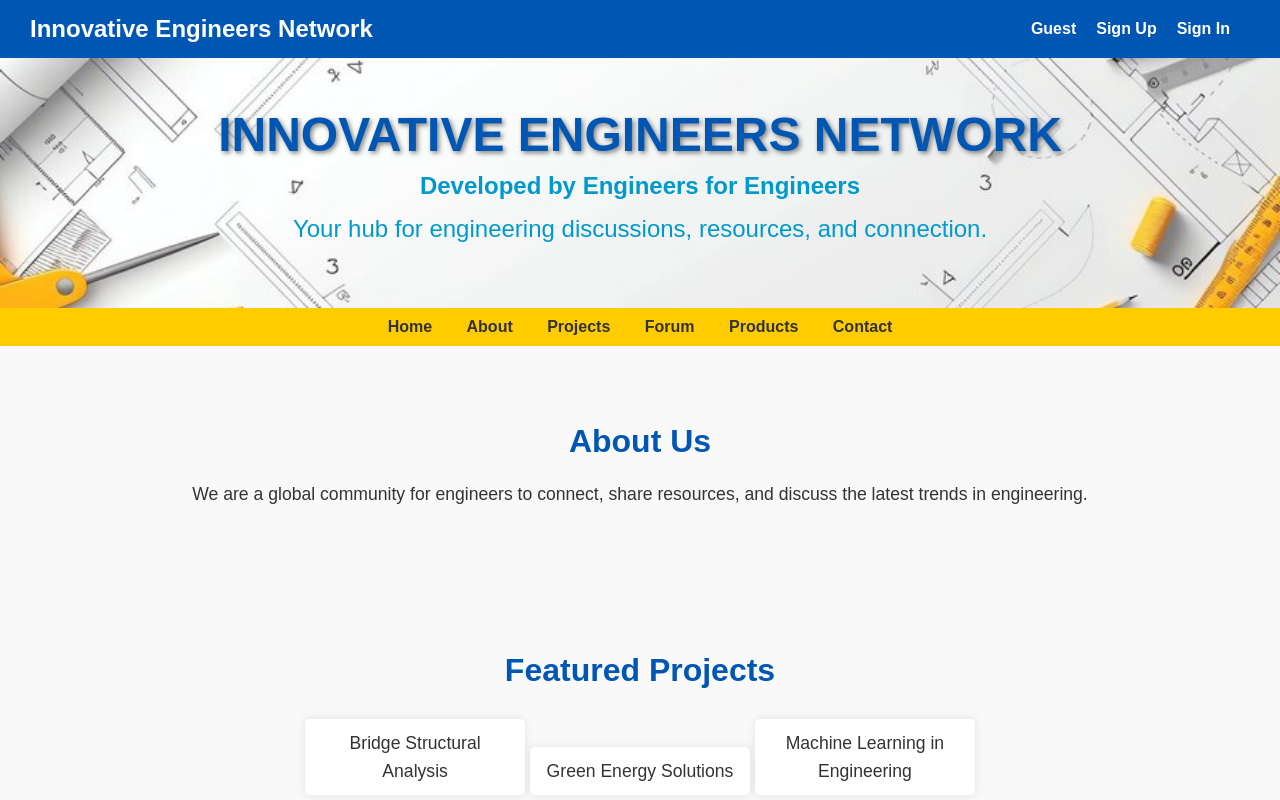
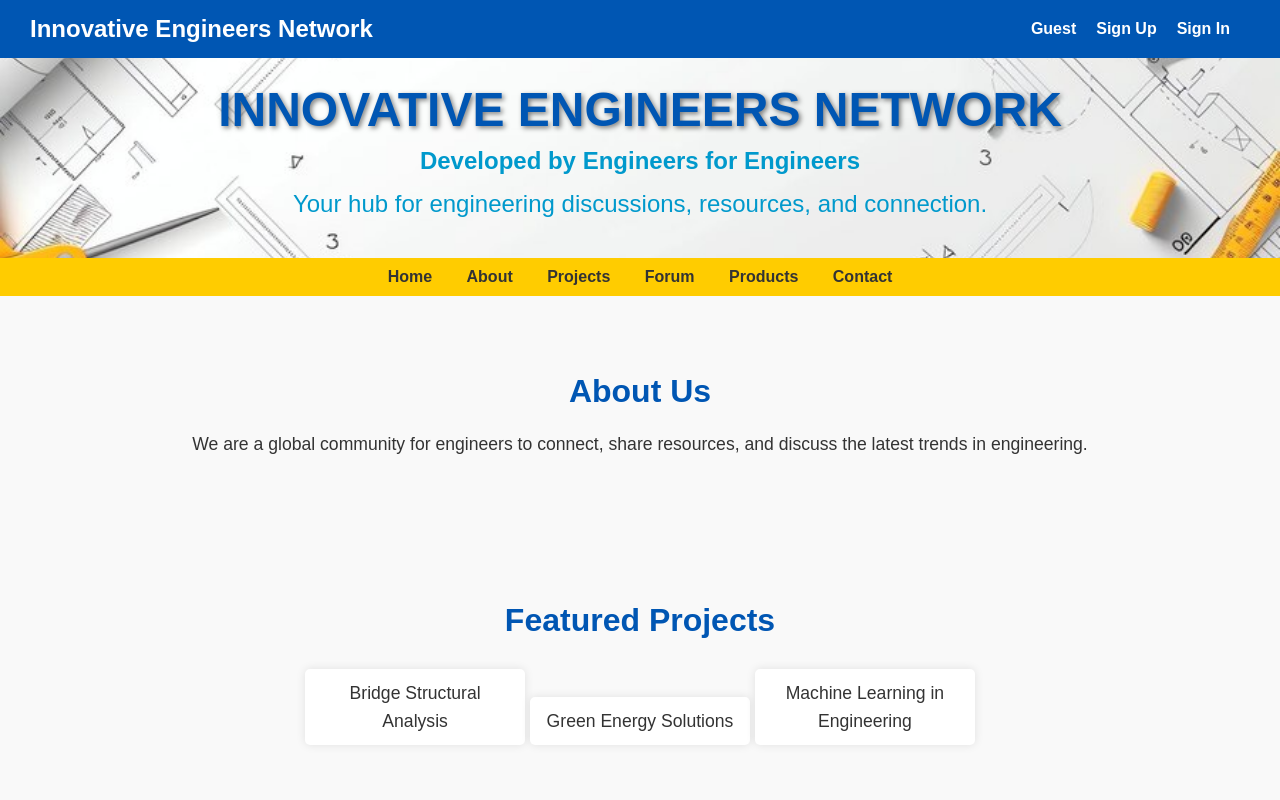
Before and after one commit to Engineeering/2234wdf, a plain HTML site: page index.html in a window 1280 px wide. Shown: the top 800 px of the page. Drawn offline with Linux system fonts and the light colour scheme.

Commit message:
Update styles.css

```diff
--- a/styles.css
+++ b/styles.css
@@ -103,7 +103,7 @@ header {
     background-image: url('background.jpg');
     background-size: cover;
     background-position: center;
-    height: 150px; /* Increased height for better visibility */
+    height: 100px; /* Increased height for better visibility */
     display: flex;
     justify-content: center;
     align-items: center;
```
